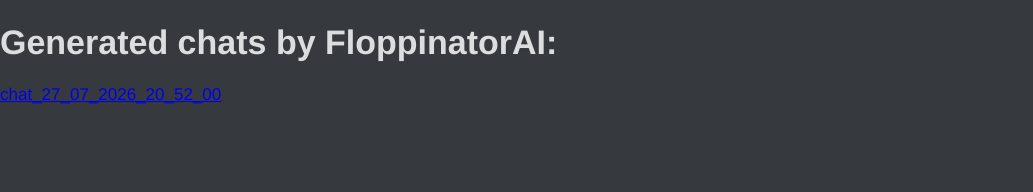
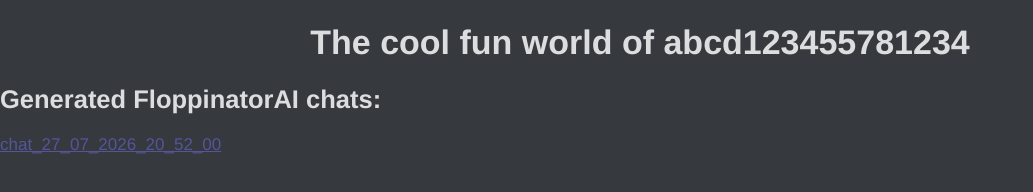
Before and after one commit to abcd123455781234/abcd123455781234.github.io, a plain HTML site: page index.html in a window 1280 px wide. Shown: the whole page, without its empty margins (0-1033 px from the left). Drawn offline with Linux system fonts and the light colour scheme; a web font is replaced by a local one.

Commit message:
Update index.html

```diff
--- a/index.html
+++ b/index.html
@@ -2,7 +2,7 @@
 <!DOCTYPE html>
 <html lang=en>
   <head>
-    <title>The cool fun world of abcd12345578</title>
+    <title>Welcome!</title>
     <meta charset=utf-8>
     <meta name=viewport content="width=device-width">
     <style>
@@ -12,11 +12,13 @@
       @font-face{src:url(https://cdn.jsdelivr.net/gh/Tyrrrz/DiscordFonts@master/whitney-600.woff);font-family:Whitney;font-weight:600}
       @font-face{src:url(https://cdn.jsdelivr.net/gh/Tyrrrz/DiscordFonts@master/whitney-700.woff);font-family:Whitney;font-weight:700}
       html,body{margin:0;padding:0;background-color:#36393e;color:#dcddde;font-family:Whitney,"Helvetica Neue",Helvetica,Arial,sans-serif;font-size:17px;font-weight:400}
+      a{color:#555599};
     </style>
   </head>
   <body>
     <div id="main-contents">
-      <h1>Generated chats by FloppinatorAI:</h1>
+      <h1 style="text-align:center">The cool fun world of abcd123455781234</h1>
+      <h2>Generated FloppinatorAI chats:</h2>
       <p><a href="chats/chat_27_07_2026_20_52_00.html">chat_27_07_2026_20_52_00</a></p>
     </div>
   </body>
```
